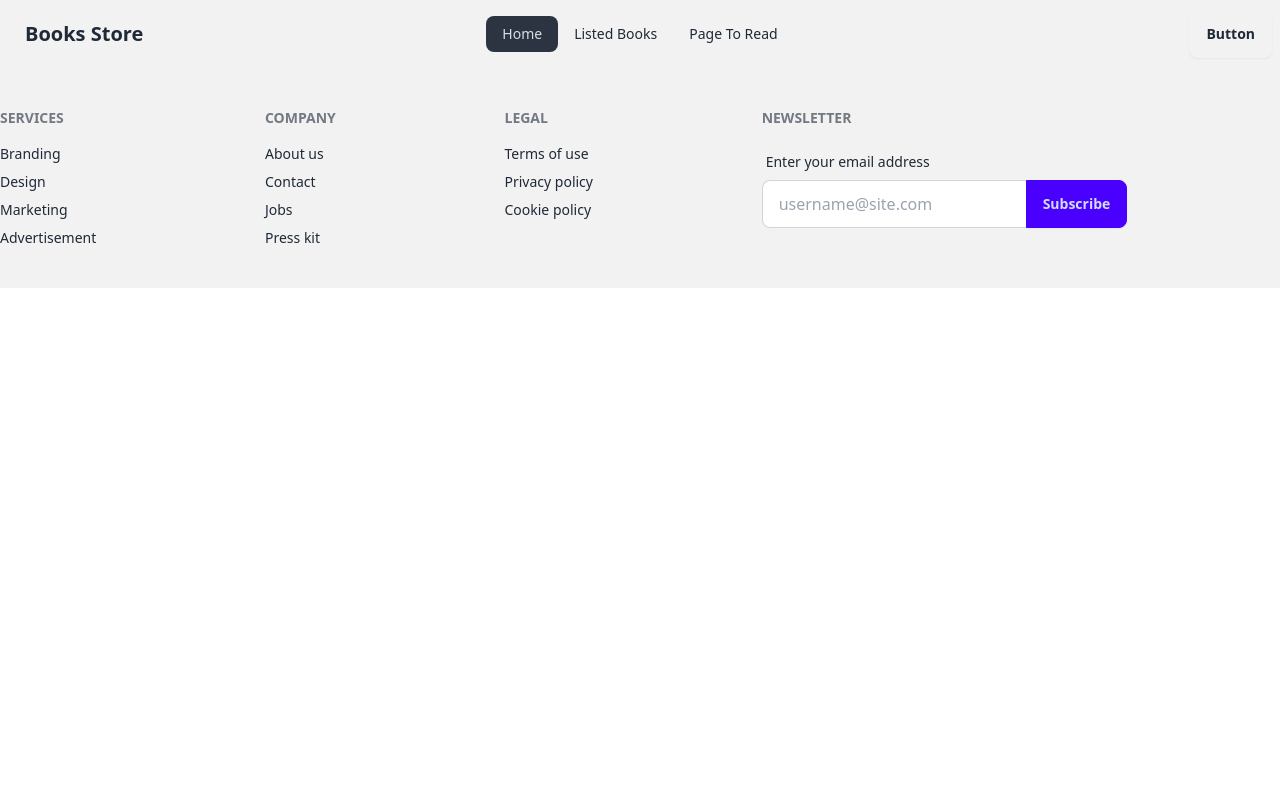
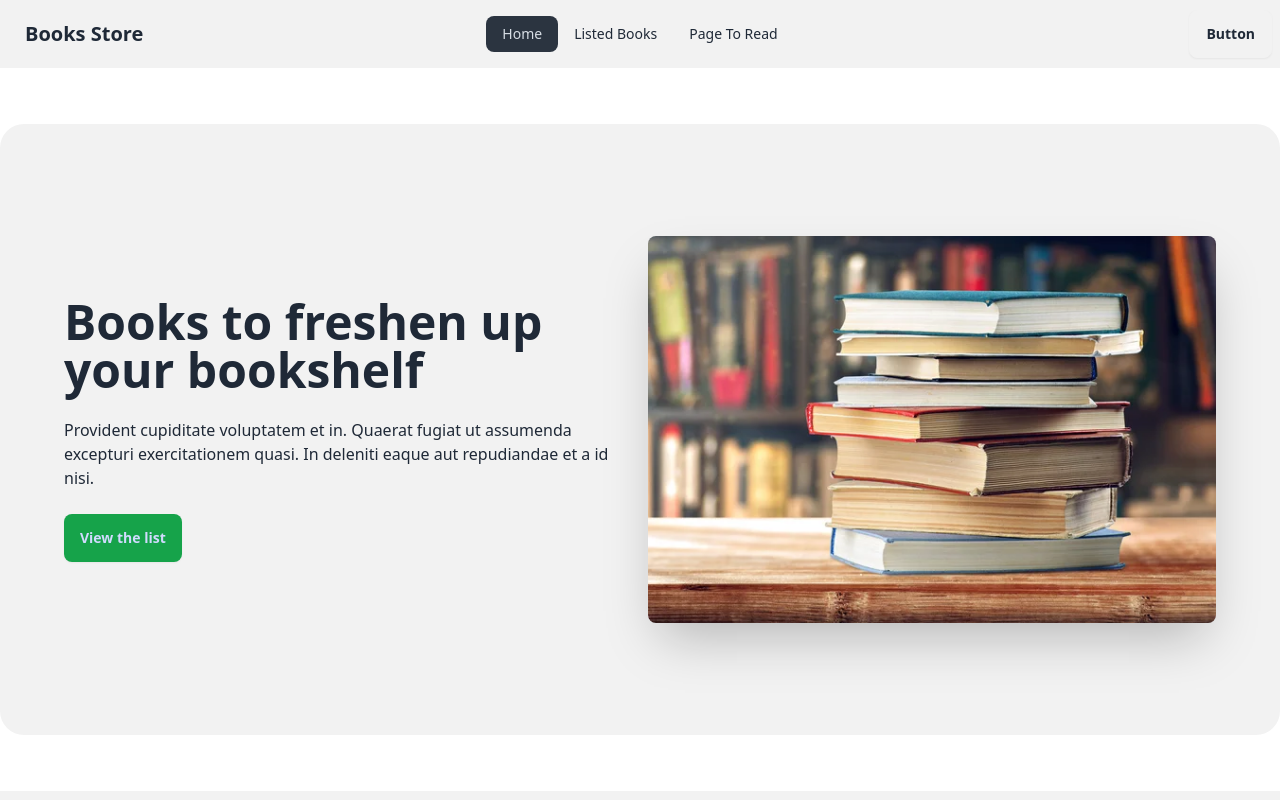
Before and after one commit to HabiburRahman02/books-store, a React (Vite) app: page / in a window 1280 px wide. Shown: the top 800 px of the page. Built offline with nearby package versions, Linux system fonts and the light colour scheme.

Commit message:
books banner added done

```diff
--- /dev/null
+++ b/src/components/Banner/Banner.jsx
@@ -0,0 +1,26 @@
+import bookBanner from '../../assets/books.jpg'
+const Banner = () => {
+    return (
+        <div className="my-14">
+            <div className="hero bg-base-200 py-24 px-12 rounded-3xl">
+                <div className="hero-content flex-col lg:flex-row-reverse">
+                    <div className='lg:w-1/2'>
+                        <img
+                            src={bookBanner}
+                            className="rounded-lg shadow-2xl w-full" />
+                    </div>
+                    <div className='lg:w-1/2'>
+                        <h1 className="text-5xl font-bold">Books to freshen up your bookshelf</h1>
+                        <p className="py-6">
+                            Provident cupiditate voluptatem et in. Quaerat fugiat ut assumenda excepturi exercitationem
+                            quasi. In deleniti eaque aut repudiandae et a id nisi.
+                        </p>
+                        <button className="btn btn-primary bg-green-600 border-none">View the list</button>
+                    </div>
+                </div>
+            </div>
+        </div>
+    );
+};
+
+export default Banner;
--- /dev/null
+++ b/src/components/Home/Home.jsx
@@ -0,0 +1,11 @@
+import Banner from "../Banner/Banner";
+
+const Home = () => {
+    return (
+        <div>
+            <Banner></Banner>
+        </div>
+    );
+};
+
+export default Home;
--- a/src/layout/Main/Main.jsx
+++ b/src/layout/Main/Main.jsx
@@ -6,7 +6,7 @@ const Main = () => {
     return (
         <div>
             <Navbar></Navbar>
-            <div className="bg-red-200">
+            <div className="max-w-7xl mx-auto">
                 <Outlet></Outlet>
             </div>
             <Footer></Footer>
--- a/src/main.jsx
+++ b/src/main.jsx
@@ -7,11 +7,19 @@ import {
   RouterProvider,
 } from "react-router-dom";
 import Main from './layout/Main/Main';
+import Home from './components/Home/Home';
 
 const router = createBrowserRouter([
   {
     path: "/",
     element: <Main></Main>,
+    errorElement: <div>Error 404</div>,
+    children: [
+      {
+        path: '/',
+        element: <Home></Home>
+      }
+    ]
   },
 ]);
 
```
Also changed, not shown: src/assets/books.jpg (added).
